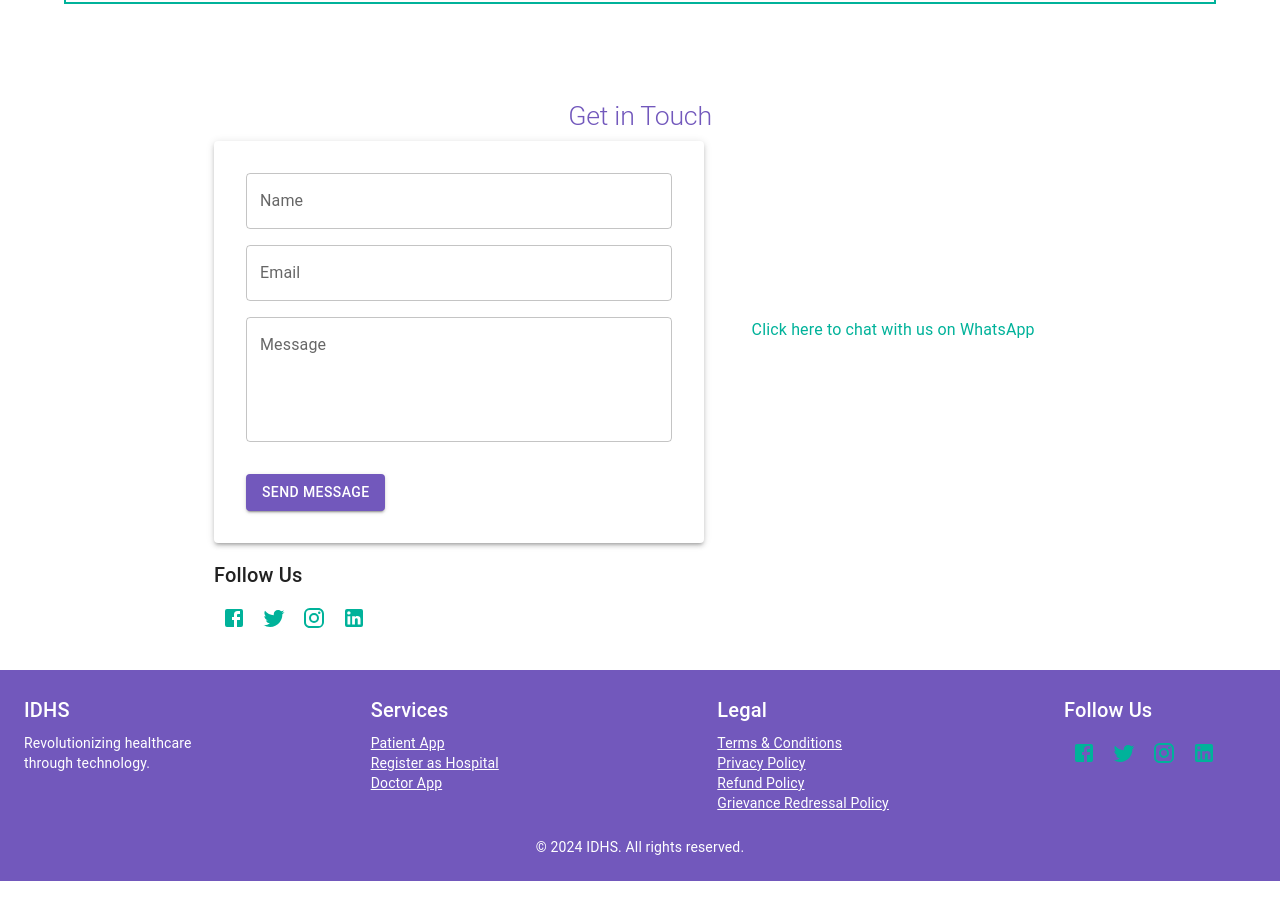
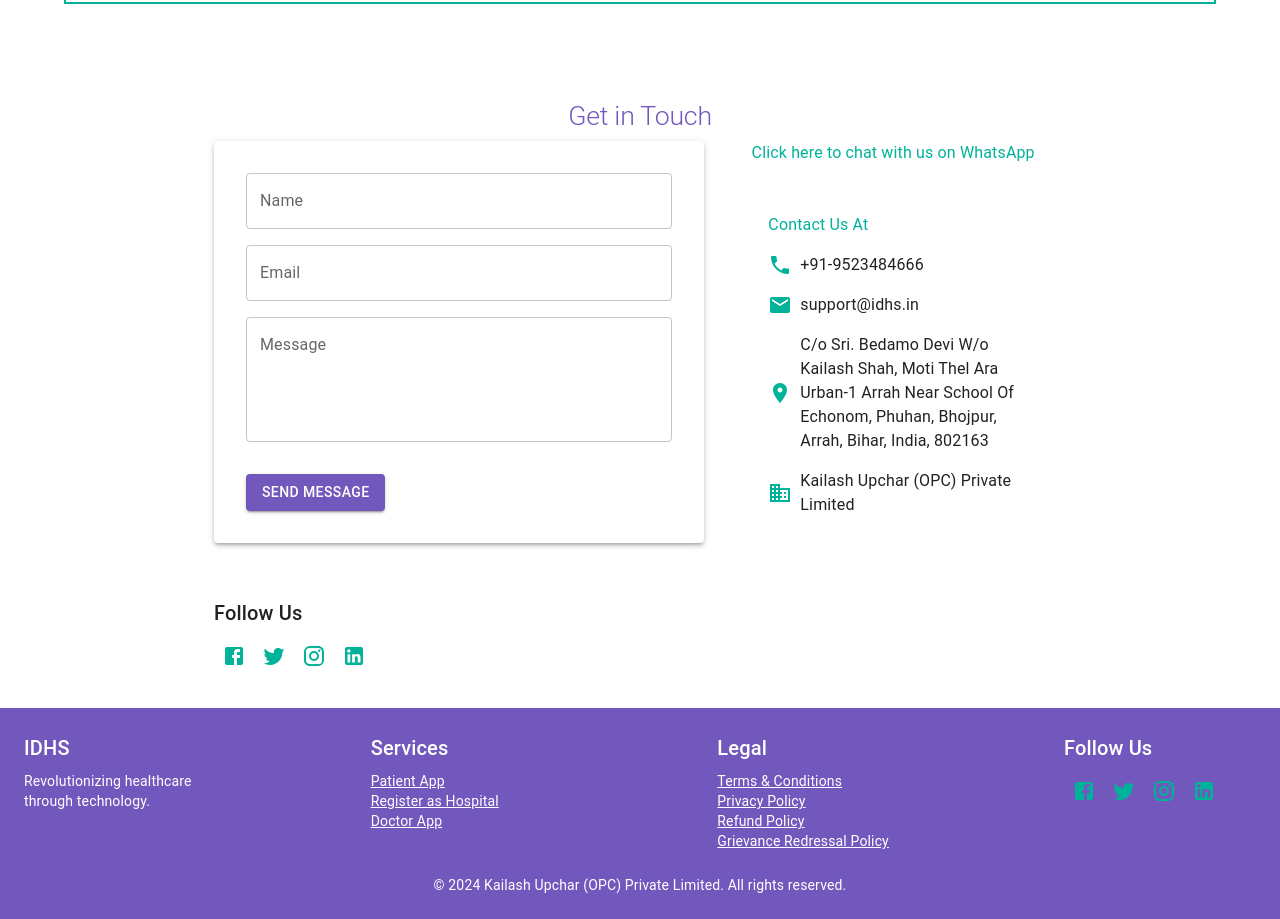
Before and after one commit to idhsSite/idhsWebsite, a React (Create React App) app: page / in a window 1280 px wide. Shown: the part 1940-2859 px from the top of the page. Before the commit the page ends 2821 px from the top, so only its background shows below. Built offline with nearby package versions, Linux system fonts and the light colour scheme.

Commit message:
fix-6Aug24

```diff
--- a/src/components/common/Footer.jsx
+++ b/src/components/common/Footer.jsx
@@ -61,7 +61,7 @@
                     </Grid>
                 </Grid>
                 <Typography variant="body2" align="center" sx={{ mt: 3 }}>
-                    © {new Date().getFullYear()} IDHS. All rights reserved.
+                    © {new Date().getFullYear()} Kailash Upchar (OPC) Private Limited. All rights reserved.
                 </Typography>
             </Container>
         </Box>
--- a/src/pages/Contact.jsx
+++ b/src/pages/Contact.jsx
@@ -1,12 +1,16 @@
-import React, { useState } from 'react';
-import { Container, Typography, Box, Grid, TextField, Button, Paper, useTheme, IconButton, Snackbar } from '@mui/material';
+import React, { useState, useRef } from 'react';
+import { Container, Typography, Box, Grid, TextField, Button, Link, Paper, useTheme, IconButton, Snackbar } from '@mui/material';
 import InstagramIcon from '@mui/icons-material/Instagram';
 import TwitterIcon from '@mui/icons-material/Twitter';
 import FacebookIcon from '@mui/icons-material/Facebook';
 import LinkedInIcon from '@mui/icons-material/LinkedIn';
 import emailjs from 'emailjs-com';
-import { useRef } from 'react';
 import CloseIcon from '@mui/icons-material/Close';
+import PhoneIcon from '@mui/icons-material/Phone';
+import EmailIcon from '@mui/icons-material/Email';
+import LocationOnIcon from '@mui/icons-material/LocationOn';
+// import QRCode from '../assets/images/WhatsApp-QR.jpeg';
+import BusinessIcon from '@mui/icons-material/Business';
 
 
 const Contact = () => {
@@ -124,15 +128,50 @@
             />
           </Paper>
         </Grid>
-        <Grid item xs={12} md={5} sx={{ display: 'flex', flexDirection: 'column', alignItems: 'center', justifyContent: 'center' }}>
-          <a href="https://wa.me/message/LTODPVJUGRV5P1 " target="_blank" rel="noopener noreferrer" style={{ textDecoration: 'none' }}>
 
-            <Typography variant="body1" gutterBottom sx={{ mb: 3, color: 'secondary.main' }} >
-              Click here to chat with us on WhatsApp
-            </Typography>
-          </a>
-          {/* <img src={QRCode} alt="WhatsApp QR Code" style={{ width: '100%', maxWidth: '300px', height: 'auto' }} /> */}
-        </Grid>
+
+
+        {/* <Grid container spacing={2} justifyContent="center"> */}
+      <Grid item xs={12} md={5} sx={{ display: 'flex', flexDirection: 'column', alignItems: 'center', justifyContent: 'center' }}>
+        <a href="https://wa.me/message/GJ7W27SHMDBNM1" target="_blank" rel="noopener noreferrer" style={{ textDecoration: 'none' }}>
+          <Typography variant="body1" gutterBottom sx={{ mb: 0, color: 'secondary.main' }}>
+            Click here to chat with us on WhatsApp
+          </Typography>
+        </a>
+        {/* <img src={QRCode} alt="WhatsApp QR Code" style={{ width: '100%', maxWidth: '300px', height: 'auto' }} /> */}
+        <Box p={6}>
+          <Typography variant="body1" gutterBottom  sx={{ mb: 0, color: 'secondary.main' }}>
+            Contact Us At
+          </Typography>
+          <ul style={{ listStyleType: 'none', padding: 0 }}>
+            <li style={{ marginTop: '16px', display: 'flex', alignItems: 'center' }}>
+              <PhoneIcon sx={{ mr: 1,  color:"secondary.main" }} />
+              <Link href="tel:+919523484666" color="inherit" underline="none">
+                +91-9523484666
+              </Link>
+            </li>
+            <li style={{ marginTop: '16px', display: 'flex', alignItems: 'center' }}>
+              <EmailIcon sx={{ mr: 1,  color:"secondary.main" }} />
+              <Link href="mailto:support@idhs.in" color="inherit" underline="none">
+                support@idhs.in
+              </Link>
+            </li>
+            <li style={{ marginTop: '16px', display: 'flex', alignItems: 'center' }}>
+              <LocationOnIcon sx={{ mr: 1, color:"secondary.main" }} />
+              <Typography variant="body1" color="text.primary">
+              C/o Sri. Bedamo Devi W/o Kailash Shah, Moti Thel Ara Urban-1 Arrah Near School Of Echonom, Phuhan, Bhojpur, Arrah, Bihar, India, 802163
+              </Typography>
+            </li>
+            <li style={{ marginTop: '16px', display: 'flex', alignItems: 'center' }}>
+              <BusinessIcon sx={{ mr: 1, color:"secondary.main" }} />
+              <Typography variant="body1" color="text.primary">
+              Kailash Upchar (OPC) Private Limited
+              </Typography>
+            </li>
+          </ul>
+        </Box>
+      </Grid>
+
       </Grid>
       <Grid item xs={12} sm={6} md={3}>
         <Typography variant="h6" gutterBottom>
--- a/src/pages/Services.jsx
+++ b/src/pages/Services.jsx
@@ -22,6 +22,7 @@
     altText: 'Telemedicine consultation happening over a computer',
     ctaUrl: "/launching-soon",
     statistics: 'Launching soon!',
+    Subscription: 'Free OPD Booking',
     action: 'Download app'
   },
   {
@@ -34,6 +35,7 @@
     altText: 'Digital hospital management system interface',
     ctaUrl: 'http://account.idhs.in',
     statistics: 'Implemented in 100+ hospitals, increasing efficiency in daily operation and increase in patients per month.',
+    Subscription: '4999 for 3 months , 8999 for 6 months , 14999 for 12 months',
     action: 'Register now'
   },
 
@@ -85,6 +87,9 @@
                       <Typography variant="body2" color="textSecondary">
                         Statistics: {service.statistics}
                       </Typography>
+                      <Typography variant="body2" color="textSecondary" sx={{ mt:2 }}>
+                        Subscription: {service.Subscription}
+                      </Typography>
                     </>
                   )}
                 </CardContent>
```
Also changed, not shown: 1 other file (tests, documents, lock files or other folders).
